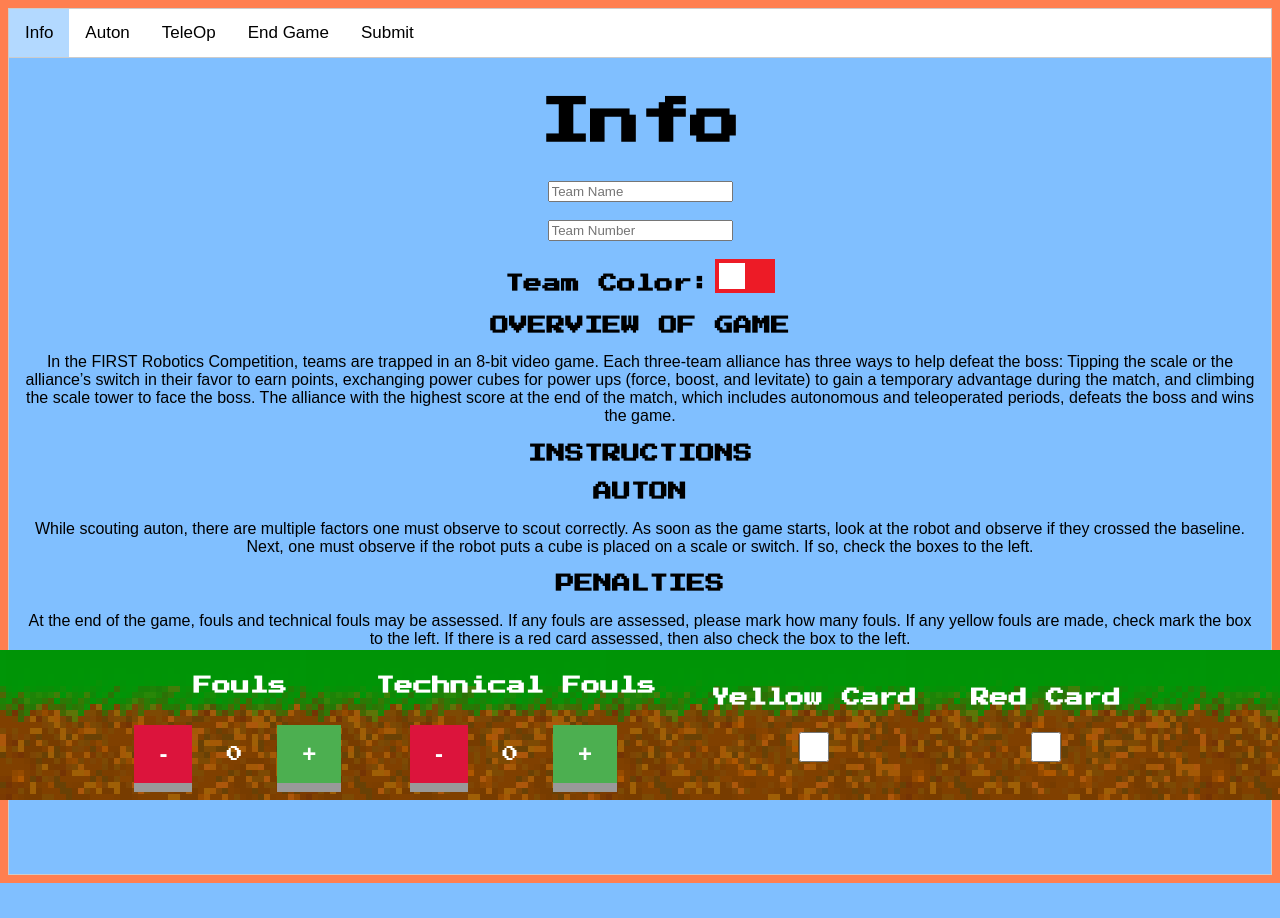
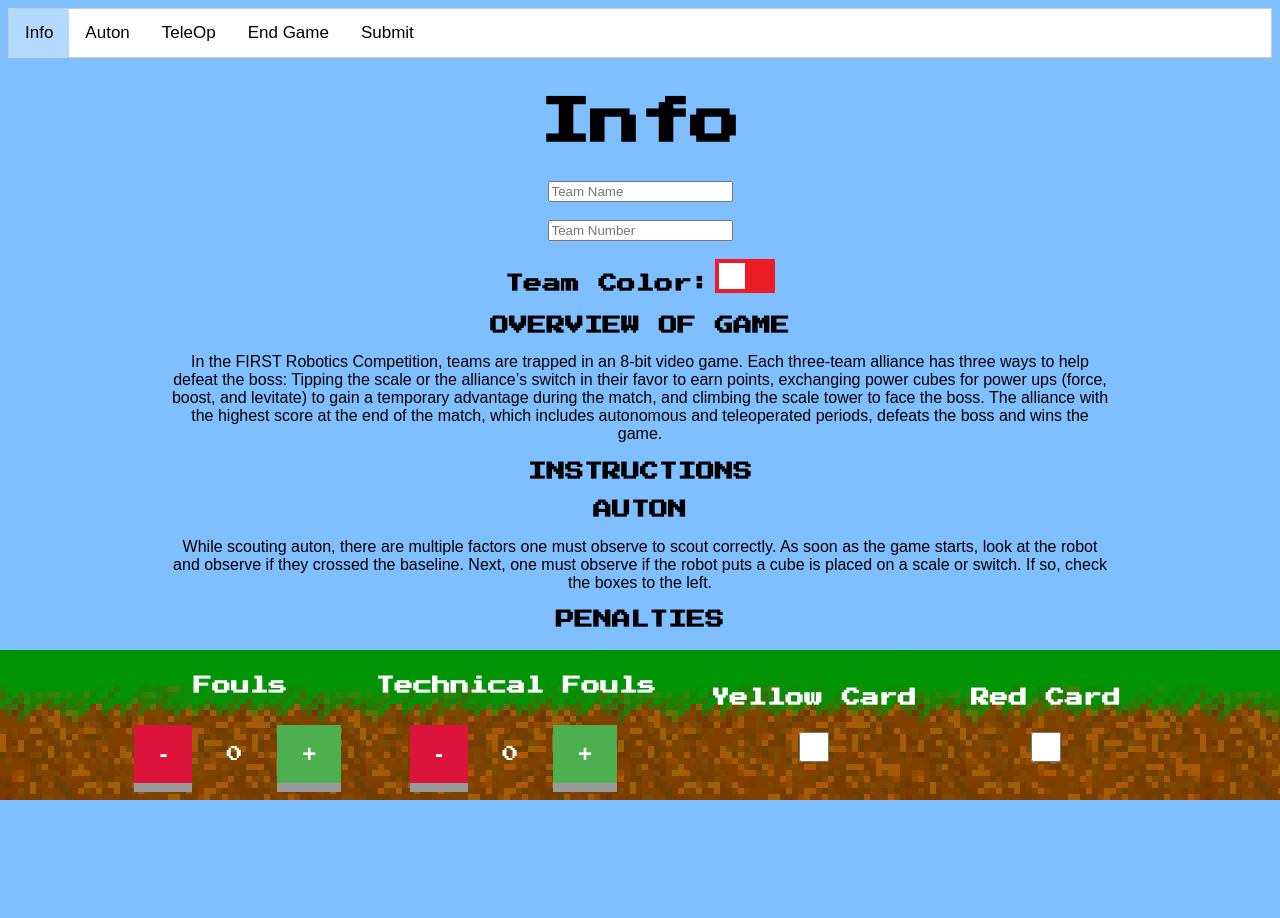
Before and after one commit to aryanindarapu/Scouting-System-2018, a PHP site: page /scoutingSystem.html in a window 1280 px wide. Before the commit the page ends 883 px from the top, so only its background shows below. Run offline with PHP 8.4, Linux system fonts and the light colour scheme.

Commit message:
commit to pull

```diff
--- a/scoutingSystem.css
+++ b/scoutingSystem.css
@@ -1,4 +1,7 @@
-body {font-family: Arial;}
+body {
+	font-family: Arial;
+	background-color: #80bfff;
+}
 
 /* Style the tab */
 .tab {
@@ -33,10 +36,14 @@ body {font-family: Arial;}
 .tabcontent {
     display: none;
     padding: 6px 12px;
-    border: 1px solid #ccc;
     border-top: none;
 	background-color: #80bfff;
 	padding-bottom: 100px;
+}
+
+div.infoTab {
+	margin-right: 150px;
+	margin-left: 150px;
 }
 
 input[value="+"] {
--- a/scoutingSystem.html
+++ b/scoutingSystem.html
@@ -16,7 +16,6 @@
 		</div>
 		<script type="text/javascript" src="TestHighlight.js"></script>
 		<style>
-			body{ background-color: coral; }
 			canvas{border:1px solid red;}
 		</style>
 
@@ -24,6 +23,7 @@
 	<body>
 		<center>
 			<div id = "Info" class = "tabcontent">
+				<div class = "infoTab">
 					<h1>Info</h1>
 					<input id = "teamName" type = "text" placeholder = "Team Name"><br><br>
 					<input id = "teamNo" type = "text" placeholder = "Team Number"><br><br>
@@ -47,6 +47,7 @@
 					<h3>ENDGAME</h3>
 					<p> During the final 30 seconds of play, robots will have an opportunity to climb and scale the tower.</p>
 					<br></br>
+				</div>
 			</div>
 		</center>
 
```
Lines whose indentation alone changed are shown as unchanged.
